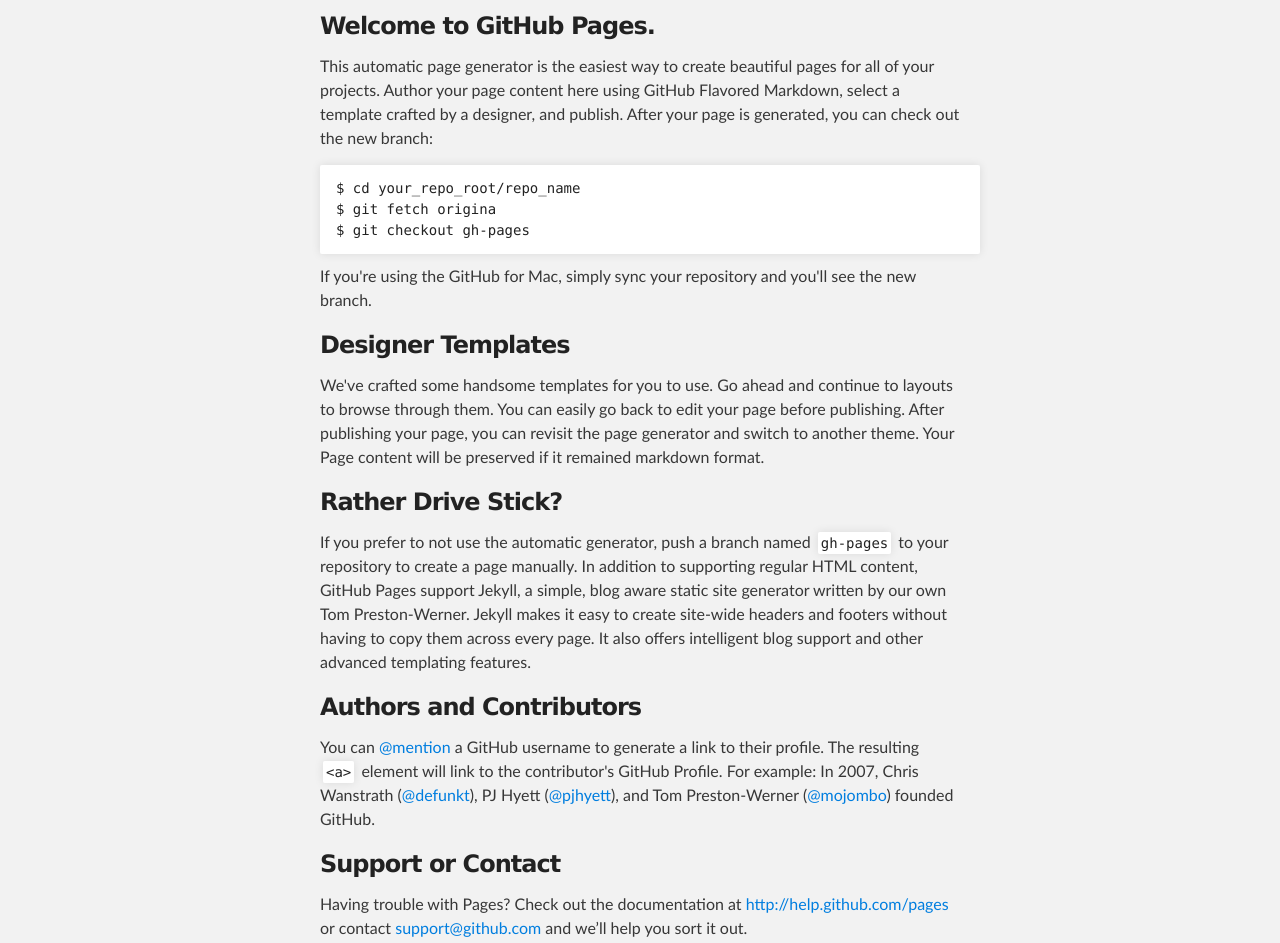
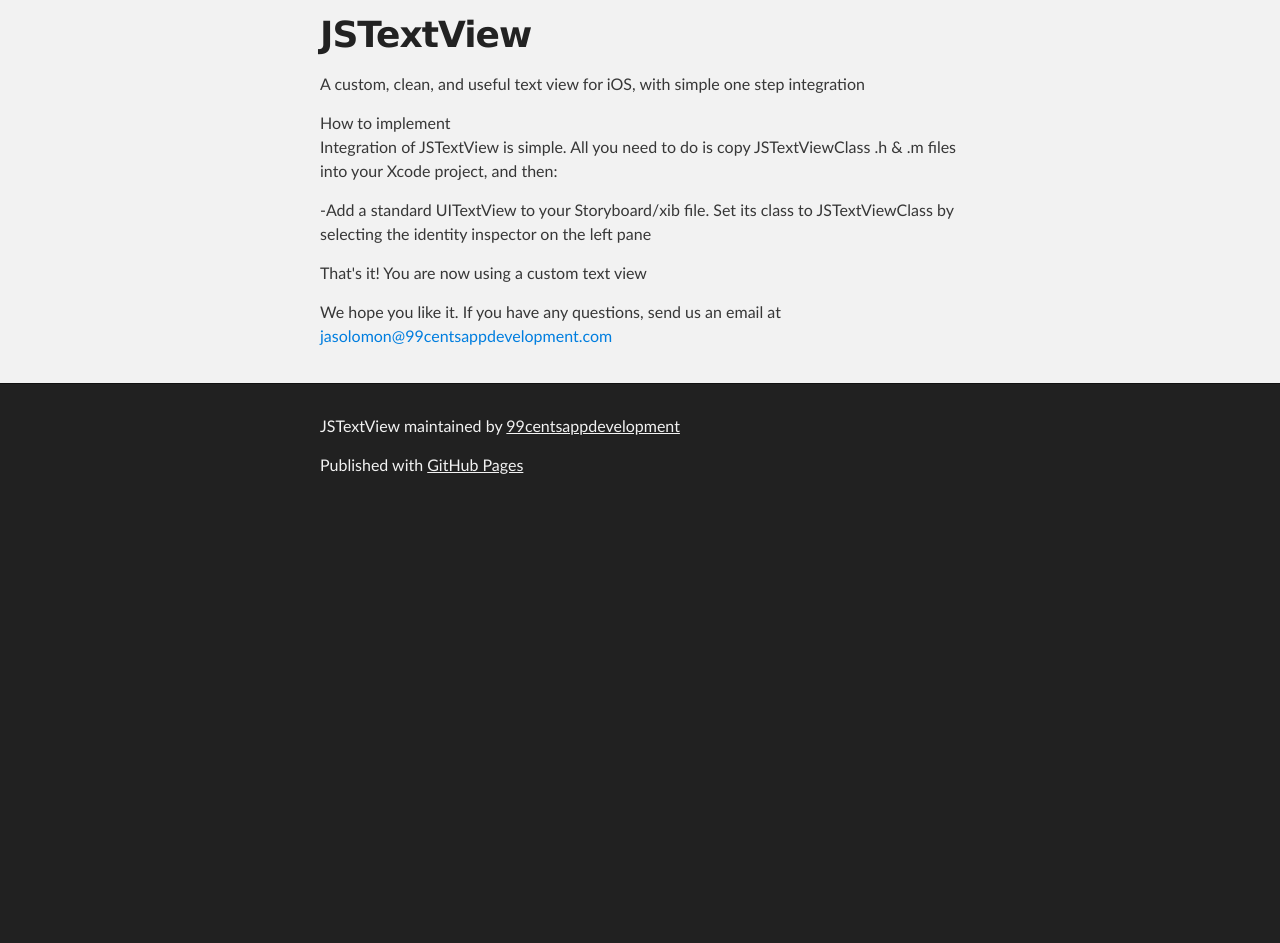
Before and after one commit to 99centsappdevelopment/JSTextView, a plain HTML site: page index.html in a window 1280 px wide. Shown: the part 288-1231 px from the top of the page. After the commit the page ends 800 px from the top, so only its background shows below. Drawn offline with Linux system fonts and the light colour scheme.

```diff
--- a/index.html
+++ b/index.html
@@ -31,37 +31,19 @@
     <!-- MAIN CONTENT -->
     <div id="main_content_wrap" class="outer">
       <section id="main_content" class="inner">
-        <h3>
-<a name="welcome-to-github-pages" class="anchor" href="#welcome-to-github-pages"><span class="octicon octicon-link"></span></a>Welcome to GitHub Pages.</h3>
+        <h1>
+<a name="jstextview" class="anchor" href="#jstextview"><span class="octicon octicon-link"></span></a>JSTextView</h1>
 
-<p>This automatic page generator is the easiest way to create beautiful pages for all of your projects. Author your page content here using GitHub Flavored Markdown, select a template crafted by a designer, and publish. After your page is generated, you can check out the new branch:</p>
+<p>A custom, clean, and useful text view for iOS, with simple one step integration</p>
 
-<pre><code>$ cd your_repo_root/repo_name
-$ git fetch origina
-$ git checkout gh-pages
-</code></pre>
+<p><b>How to implement</b><br>
+Integration of JSTextView is simple. All you need to do is copy JSTextViewClass .h &amp; .m files into your Xcode project, and then:</p>
 
-<p>If you're using the GitHub for Mac, simply sync your repository and you'll see the new branch.</p>
+<p>-Add a standard UITextView to your Storyboard/xib file. Set its class to JSTextViewClass by selecting the identity inspector on the left pane</p>
 
-<h3>
-<a name="designer-templates" class="anchor" href="#designer-templates"><span class="octicon octicon-link"></span></a>Designer Templates</h3>
+<p>That's it! <i>You are now using a custom text view</i></p>
 
-<p>We've crafted some handsome templates for you to use. Go ahead and continue to layouts to browse through them. You can easily go back to edit your page before publishing. After publishing your page, you can revisit the page generator and switch to another theme. Your Page content will be preserved if it remained markdown format.</p>
-
-<h3>
-<a name="rather-drive-stick" class="anchor" href="#rather-drive-stick"><span class="octicon octicon-link"></span></a>Rather Drive Stick?</h3>
-
-<p>If you prefer to not use the automatic generator, push a branch named <code>gh-pages</code> to your repository to create a page manually. In addition to supporting regular HTML content, GitHub Pages support Jekyll, a simple, blog aware static site generator written by our own Tom Preston-Werner. Jekyll makes it easy to create site-wide headers and footers without having to copy them across every page. It also offers intelligent blog support and other advanced templating features.</p>
-
-<h3>
-<a name="authors-and-contributors" class="anchor" href="#authors-and-contributors"><span class="octicon octicon-link"></span></a>Authors and Contributors</h3>
-
-<p>You can <a href="https://github.com/blog/821" class="user-mention">@mention</a> a GitHub username to generate a link to their profile. The resulting <code>&lt;a&gt;</code> element will link to the contributor's GitHub Profile. For example: In 2007, Chris Wanstrath (<a href="https://github.com/defunkt" class="user-mention">@defunkt</a>), PJ Hyett (<a href="https://github.com/pjhyett" class="user-mention">@pjhyett</a>), and Tom Preston-Werner (<a href="https://github.com/mojombo" class="user-mention">@mojombo</a>) founded GitHub.</p>
-
-<h3>
-<a name="support-or-contact" class="anchor" href="#support-or-contact"><span class="octicon octicon-link"></span></a>Support or Contact</h3>
-
-<p>Having trouble with Pages? Check out the documentation at <a href="http://help.github.com/pages">http://help.github.com/pages</a> or contact <a href="mailto:support@github.com">support@github.com</a> and we’ll help you sort it out.</p>
+<p>We hope you like it. If you have any questions, send us an email at <a href="mailto:jasolomon@99centsappdevelopment.com">jasolomon@99centsappdevelopment.com</a></p>
       </section>
     </div>
 
```
Also changed, not shown: params.json (+1 -1 lines).
